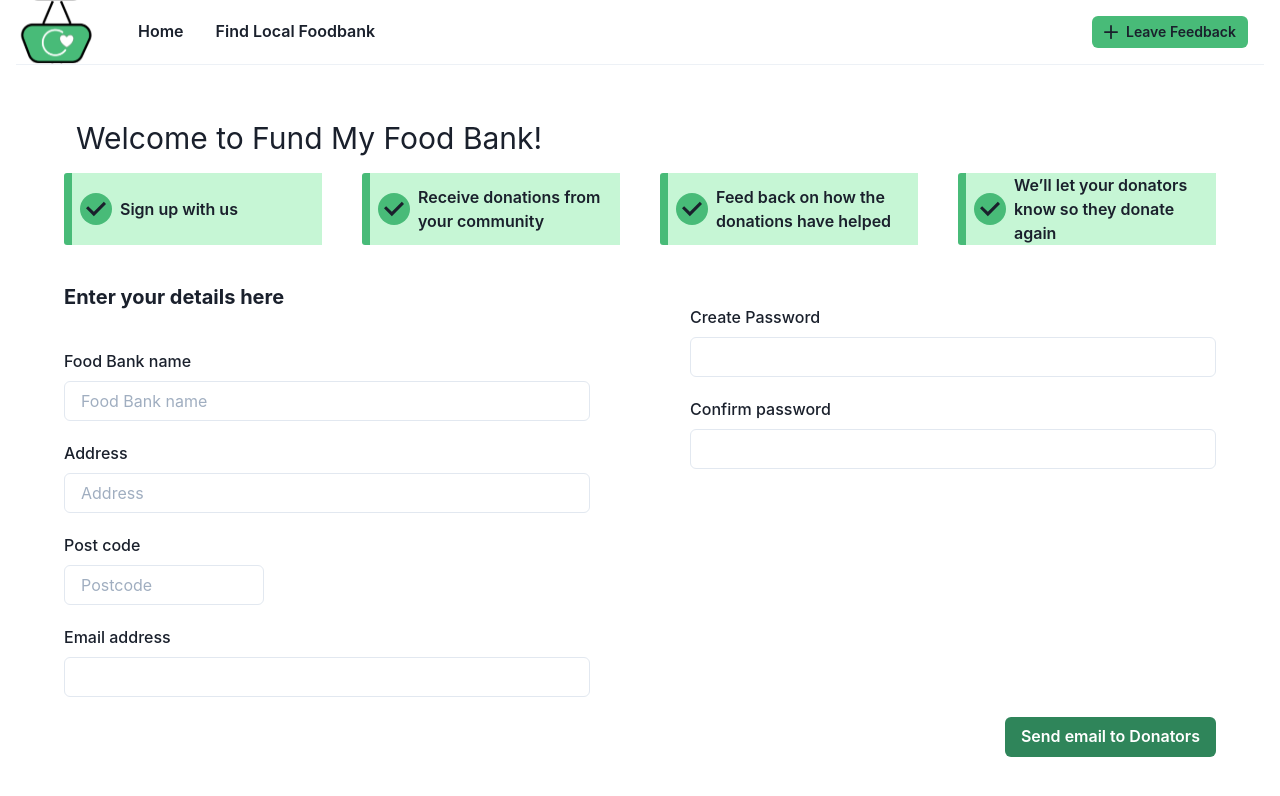
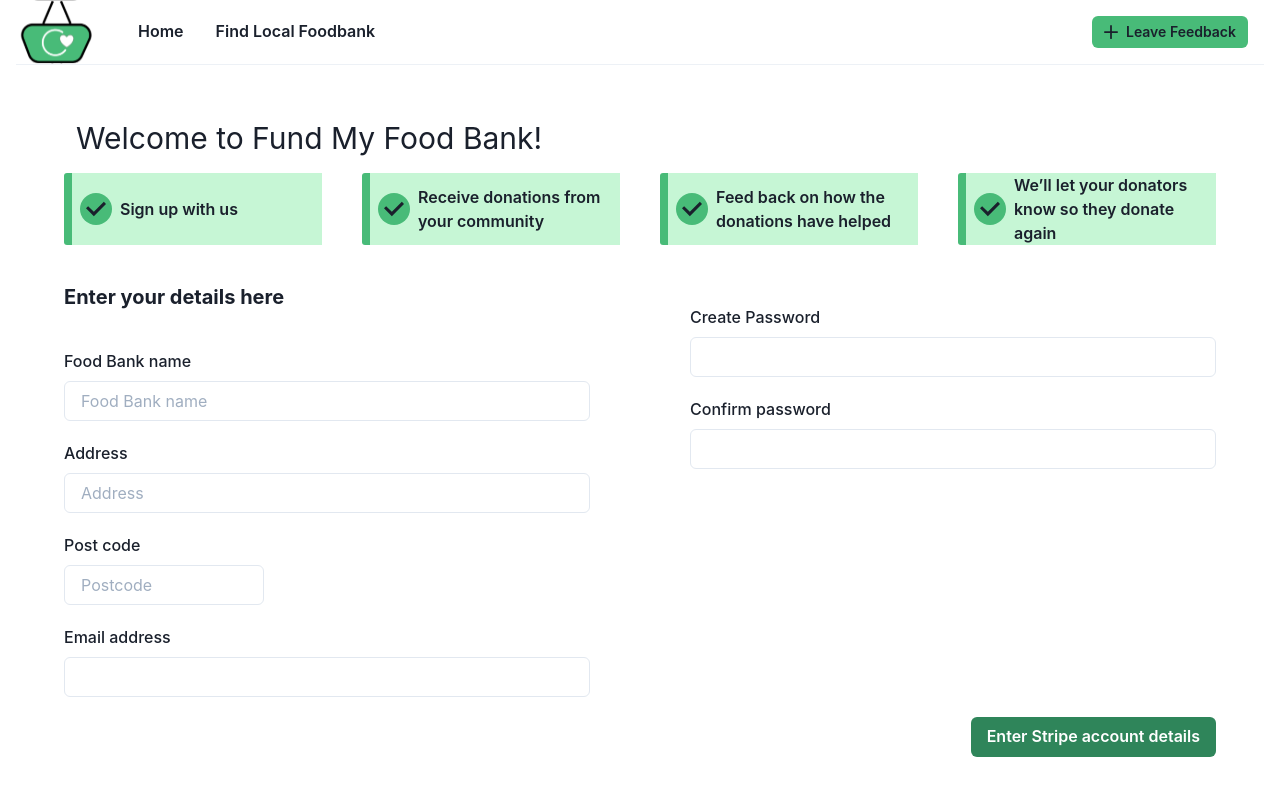
Before and after one commit to azy2k9/fund-my-foodbank, a Next.js app: page /register-foodbank in a window 1280 px wide. Shown: the top 796 px of the page. Built offline with nearby package versions, Linux system fonts and the light colour scheme.

Commit message:
fix button text

```diff
--- a/pages/register-foodbank.tsx
+++ b/pages/register-foodbank.tsx
@@ -119,7 +119,7 @@ const RegisterFoodBank = () => {
                         _hover={{ background: 'green.700' }}
                         onClick={handleClick}
                     >
-                        Send email to Donators
+                       Enter Stripe account details
                     </Button>
                 </Flex>
             </FormControl>
```
